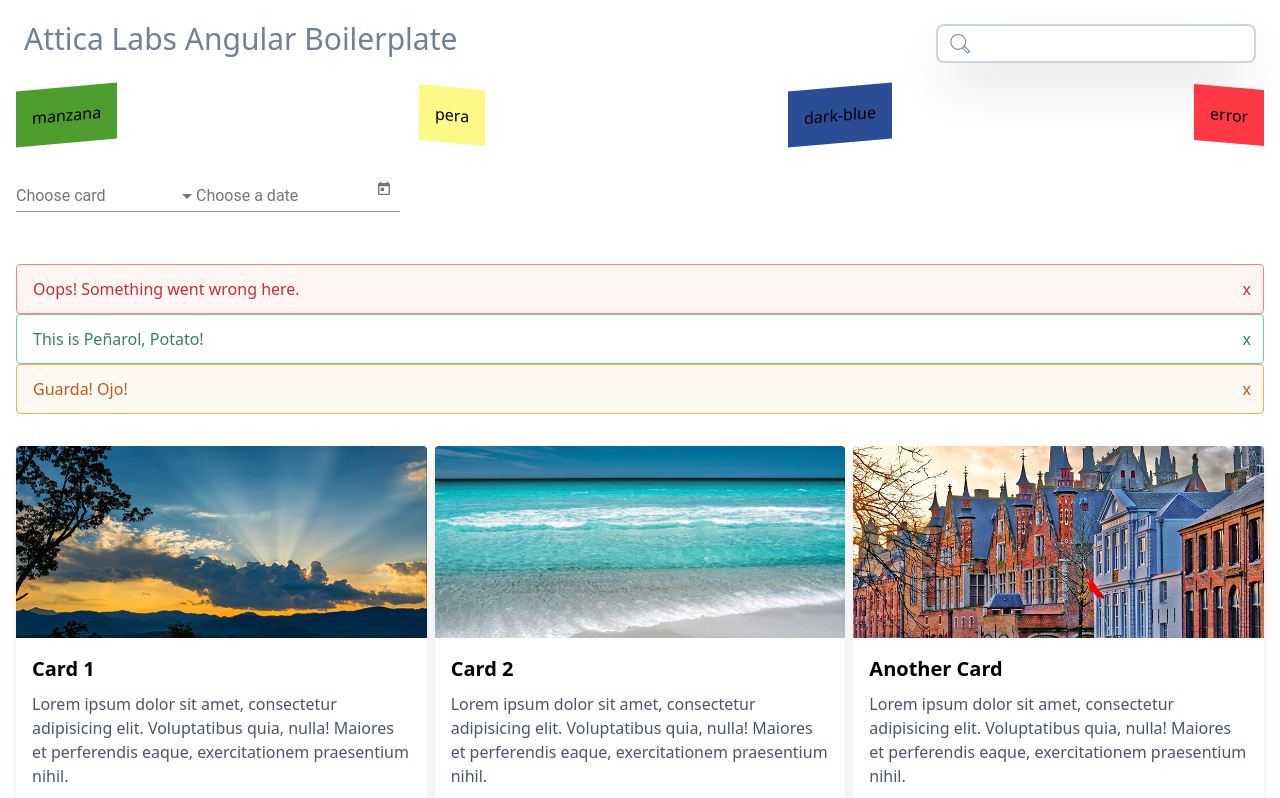
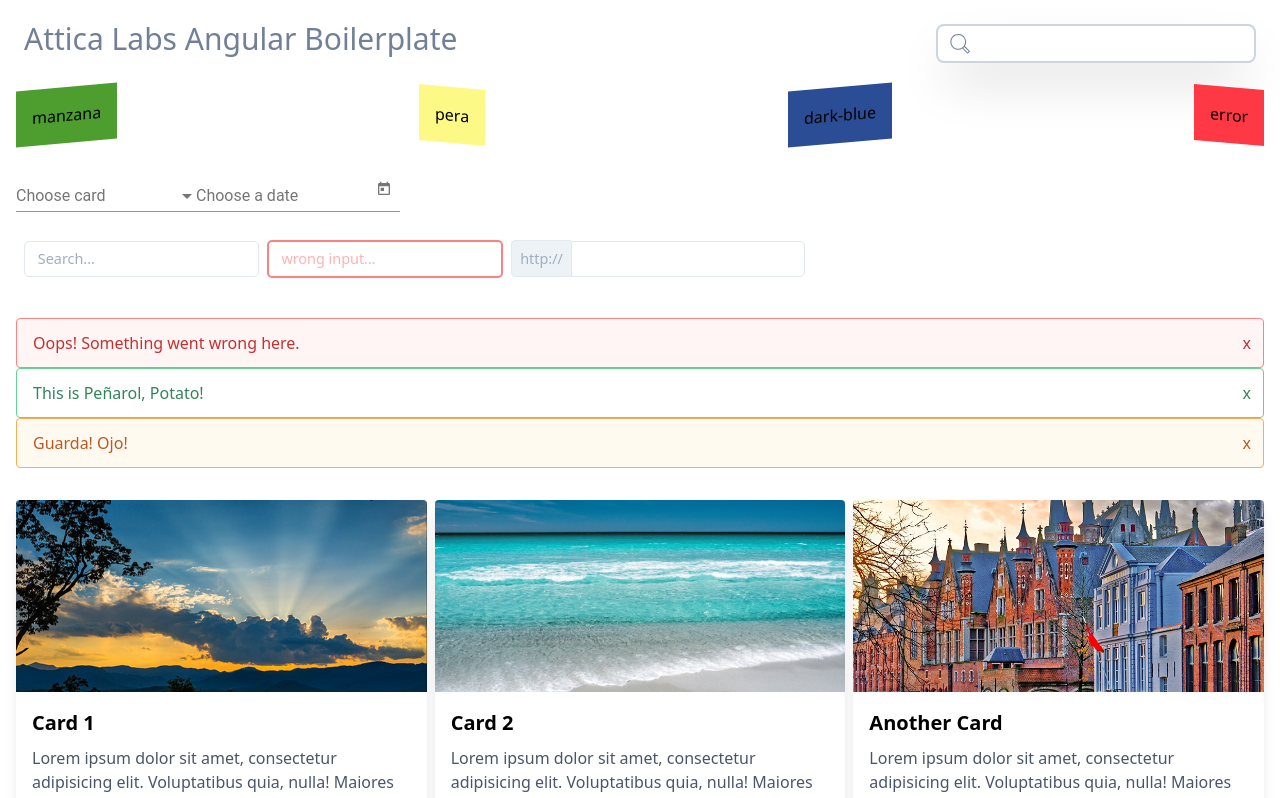
Before and after one commit to atticalabs/angular-boilerplate, an Angular app: page / in a window 1280 px wide. Shown: the top 798 px of the page. Built offline with nearby package versions, Linux system fonts and the light colour scheme.

Commit message:
add input tailwind plugin

```diff
--- a/src/app/app.component.html
+++ b/src/app/app.component.html
@@ -39,6 +39,19 @@
       <mat-datepicker-toggle matSuffix [for]="picker"></mat-datepicker-toggle>
       <mat-datepicker #picker></mat-datepicker>
     </mat-form-field>
+
+    <div class="p-2">
+      <label class="input mr-2">
+        <input type="text" placeholder='Search...'>
+      </label>
+      <label class="input mr-2">
+        <input type="text" class="error" placeholder="wrong input...">
+      </label>
+      <label class="input labeled">
+        <span class="label">http://</span>
+        <input type="text">
+      </label>
+    </div>
   </div>
 
   <div class="p-4">
--- a/tailwind/tailwind.plugins.js
+++ b/tailwind/tailwind.plugins.js
@@ -17,6 +17,47 @@ const skew = plugin(({addUtilities}) => {
     },
   };
   return addUtilities(newUtils);
+});
+
+const input = plugin(({addComponents, config}) => {
+  const input = {
+    '.input': {
+      color: config('theme.colors.gray["500"]'),
+      fontSize: ".9rem",
+      '&.labeled': {
+        '.label': {
+          borderRadius: '5px 0 0 5px',
+          padding: '.5rem',
+          backgroundColor: config('theme.colors.gray["200"]'),
+          border: `1px solid ${config('theme.colors.gray["300"]')}`,
+          borderRight: 'none'
+        },
+        'input': {
+          borderRadius: '0 5px 5px 0'
+        }
+      },
+      'input': {
+        padding: '.4rem .8rem',
+        border: `1px solid ${config('theme.colors.gray["300"]')}`,
+        borderRadius: '5px',
+        '&.error': {
+          color: config('theme.colors.red["400"]'),
+          border: `2px solid ${config('theme.colors.red["400"]')}`,
+          '&:focus': {
+            borderColor: config('theme.colors.red["400"]')
+          },
+          '&::placeholder': {
+            color: config('theme.colors.red["300"]')
+          }
+        },
+        '&:focus': {
+          outline: 'none',
+          borderColor: config('theme.colors.gray["400"]')
+        }
+      }
+    }
+  };
+  return addComponents(input);
 });
 
 const button = plugin(({addComponents}) => {
@@ -40,4 +81,4 @@ const button = plugin(({addComponents}) => {
   return addComponents(buttons);
 });
 
-module.exports = [skew, button];
+module.exports = [skew, button, input];
```
